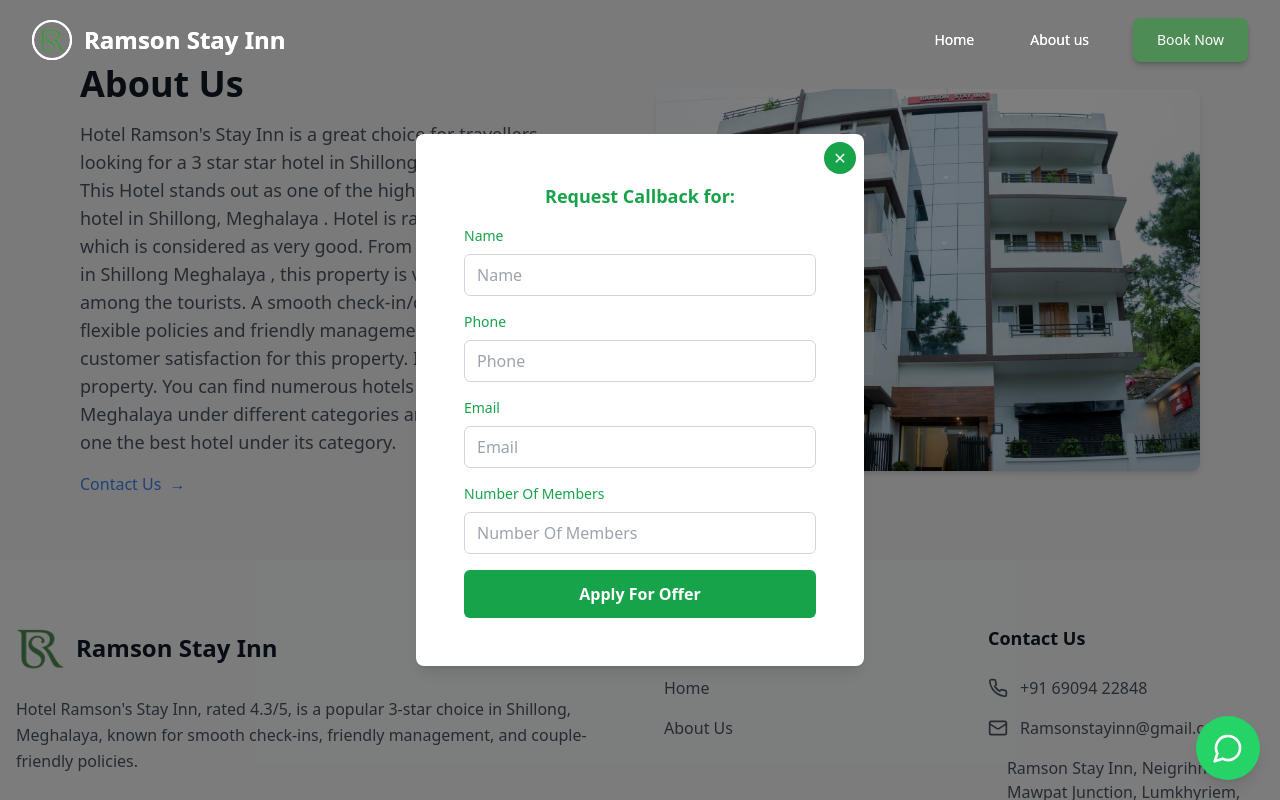
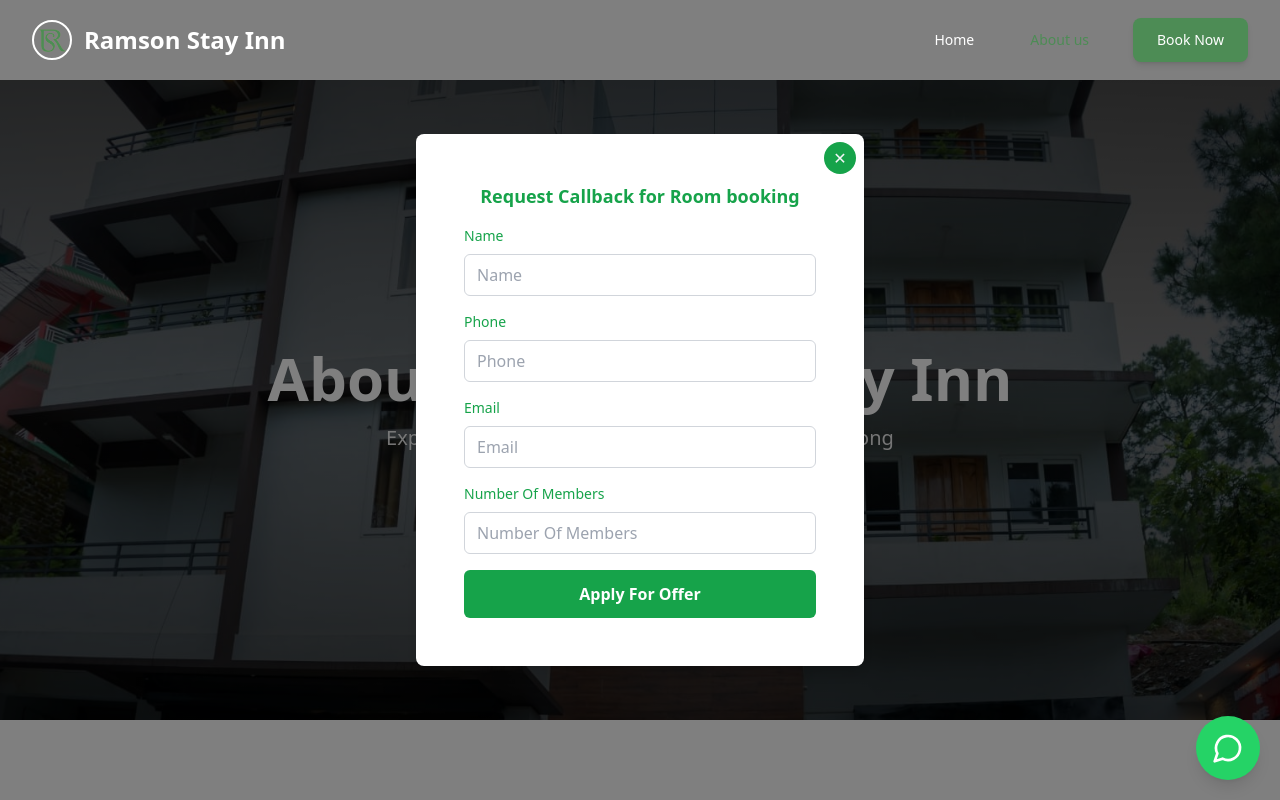
Before and after one commit to jat3in/ramsun-hotel, a React (Vite) app: page /aboutUs in a window 1280 px wide. Shown: the top 800 px of the page. Built offline with nearby package versions, Linux system fonts and the light colour scheme.

Commit message:
improvements

```diff
--- a/src/Pages/AboutUs.jsx
+++ b/src/Pages/AboutUs.jsx
@@ -1,54 +1,180 @@
 import React from "react";
-import Navbar from "../components/layout/Navbar";
-import Footer from "../components/layout/Footer";
+import { Link } from "react-router-dom";
+import { Phone, Mail, MapPin, Award, Users, Clock } from "lucide-react";
 
 const AboutUs = () => {
+  const features = [
+    {
+      icon: <Award className="w-8 h-8 text-primary" />,
+      title: "Premium Experience",
+      description: "Rated 4.3/5 by our valued guests",
+    },
+    {
+      icon: <Users className="w-8 h-8 text-primary" />,
+      title: "Couple Friendly",
+      description: "Perfect destination for couples",
+    },
+    {
+      icon: <Clock className="w-8 h-8 text-primary" />,
+      title: "Flexible Policies",
+      description: "Smooth check-in/check-out process",
+    },
+  ];
+
   return (
-    <div>
-      <Navbar />
-      <section class=" bg-neutral-100">
-        <div class="container mx-auto py-16 px-6 sm:px-8 lg:px-20 ">
-          <div class="grid grid-cols-1 lg:grid-cols-2 items-center gap-8">
-            <div class="max-w-lg">
-              <h2 class="text-3xl font-extrabold text-gray-900 sm:text-4xl">
-                About Us
+    <main className="pt-20">
+      {/* Hero Section */}
+      <section className="relative md:min-h-[60vh] lg:h-[80vh] overflow-hidden">
+        {/* Background Image */}
+        <img
+          src="image (77).jpeg"
+          alt="Hotel Exterior"
+          className="w-full h-full object-cover scale-105 hover:scale-100 transition-transform duration-700"
+        />
+
+        {/* Gradient Overlays */}
+        <div className="absolute inset-0 bg-gradient-to-b from-black/70 via-black/50 to-black/70" />
+
+        {/* Content Container */}
+        <div className="absolute inset-0 flex flex-col items-center justify-center px-4 sm:px-6 lg:px-8">
+          <div className="text-center space-y-4 max-w-3xl mx-auto">
+            <h1 className="text-3xl md:text-5xl lg:text-6xl font-bold text-white leading-tight">
+              About Ramson's Stay Inn
+            </h1>
+            <p className="text-lg md:text-xl text-white/90 max-w-2xl mx-auto">
+              Experience luxury and comfort in the heart of Shillong
+            </p>
+          </div>
+        </div>
+      </section>
+
+      {/* Main Content */}
+      <section className="py-20 bg-white">
+        <div className="container mx-auto px-6">
+          <div className="grid grid-cols-1 lg:grid-cols-2 gap-16 items-center">
+            <div>
+              <h2 className="text-4xl font-bold text-gray-900 mb-6">
+                Welcome to Luxury & Comfort
               </h2>
-              <p class="mt-4 text-gray-600 text-lg">
-                Hotel Ramson's Stay Inn is a great choice for travellers looking
-                for a 3 star star hotel in Shillong, Meghalaya 793019. This
-                Hotel stands out as one of the highly recommended hotel in
-                Shillong, Meghalaya . Hotel is rated 4.3 out of 5, which is
-                considered as very good. From all the 3 Star hotels in Shillong
-                Meghalaya , this property is very much popular among the
-                tourists. A smooth check-in/check-out process, flexible policies
-                and friendly management garner great customer satisfaction for
-                this property. It is a couple-friendly property. You can find
-                numerous hotels in Shillong, Meghalaya under different
-                categories and this property is one the best hotel under its
-                category.
+              <p className="text-gray-600 text-lg leading-relaxed mb-8">
+                Hotel Ramson's Stay Inn stands as a premier 3-star accommodation
+                in Shillong, Meghalaya. Our commitment to excellence has earned
+                us a stellar 4.3/5 rating, making us one of the most recommended
+                hotels in the region. We pride ourselves on delivering
+                exceptional service, comfortable stays, and memorable
+                experiences for all our guests.
               </p>
-              <div class="mt-4">
-                <a
-                  href="#"
-                  class="text-blue-500 hover:text-blue-600 font-medium"
-                >
-                  Contact Us
-                  <span class="ml-2">&#8594;</span>
-                </a>
+              <div className="grid grid-cols-1 md:grid-cols-3 gap-8">
+                {features.map((feature, index) => (
+                  <div
+                    key={index}
+                    className="group relative overflow-hidden text-center p-8 bg-white rounded-xl border border-gray-100
+      hover:shadow-2xl hover:-translate-y-1 transition-all duration-300"
+                  >
+                    {/* Decorative Background Element */}
+                    <div
+                      className="absolute top-0 left-0 w-full h-1 bg-primary transform origin-left scale-x-0
+        group-hover:scale-x-100 transition-transform duration-300"
+                    />
+
+                    {/* Icon Container */}
+                    <div
+                      className="relative inline-flex p-3 rounded-full bg-primary/5 group-hover:bg-primary/10
+        transition-colors duration-300"
+                    >
+                      {feature.icon}
+                    </div>
+
+                    {/* Content */}
+                    <h3
+                      className="text-xl font-bold mt-6 mb-3 text-gray-900 group-hover:text-primary
+        transition-colors duration-300"
+                    >
+                      {feature.title}
+                    </h3>
+
+                    <p className="text-gray-600 leading-relaxed">
+                      {feature.description}
+                    </p>
+
+                    {/* Optional Hover Indicator */}
+                    <div className="mt-6 opacity-0 group-hover:opacity-100 transition-opacity duration-300">
+                      <span className="inline-flex items-center text-primary font-medium">
+                        Learn More
+                        <svg
+                          className="w-4 h-4 ml-2"
+                          fill="none"
+                          stroke="currentColor"
+                          viewBox="0 0 24 24"
+                        >
+                          <path
+                            strokeLinecap="round"
+                            strokeLinejoin="round"
+                            strokeWidth="2"
+                            d="M9 5l7 7-7 7"
+                          />
+                        </svg>
+                      </span>
+                    </div>
+                  </div>
+                ))}
               </div>
+              {/*  */}
             </div>
-            <div class="mt-12 md:mt-0">
+            <div className="space-y-6">
               <img
-                src="image (77).jpeg"
-                alt="About Us Image"
-                class="object-cover rounded-lg shadow-md"
+                src="image (56).jpeg"
+                alt="Hotel Interior"
+                className="rounded-lg shadow-lg w-full h-[400px] object-cover"
               />
+              <div className="grid grid-cols-2 gap-6">
+                <img
+                  src="image (3).jpeg"
+                  alt="Hotel Amenity"
+                  className="rounded-lg shadow-lg h-48 w-full object-cover"
+                />
+                <img
+                  src="image (5).jpeg"
+                  alt="Hotel Room"
+                  className="rounded-lg shadow-lg h-48 w-full object-cover"
+                />
+              </div>
             </div>
           </div>
         </div>
       </section>
-      <Footer />
-    </div>
+
+      {/* Contact Section */}
+      <section className="bg-gray-50 py-20">
+        <div className="container mx-auto px-6">
+          <div className="text-center mb-12">
+            <h2 className="text-3xl font-bold text-gray-900">Get in Touch</h2>
+            <p className="text-gray-600 mt-4">
+              We're here to assist you with your booking and inquiries
+            </p>
+          </div>
+          <div className="grid grid-cols-1 md:grid-cols-3 gap-8 max-w-4xl mx-auto">
+            <div className="flex flex-col items-center p-6 bg-white rounded-lg shadow-sm">
+              <Phone className="w-10 h-10 text-primary mb-4" />
+              <h3 className="text-lg font-semibold mb-2">Phone</h3>
+              <p className="text-gray-600">+91 69094 22848</p>
+            </div>
+            <div className="flex flex-col items-center p-6 bg-white rounded-lg shadow-sm">
+              <Mail className="w-10 h-10 text-primary mb-4" />
+              <h3 className="text-lg font-semibold mb-2">Email</h3>
+              <p className="text-gray-600">info@ramsonstayinn.com</p>
+            </div>
+            <div className="flex flex-col items-center p-6 bg-white rounded-lg shadow-sm">
+              <MapPin className="w-10 h-10 text-primary mb-4" />
+              <h3 className="text-lg font-semibold mb-2">Location</h3>
+              <p className="text-gray-600">
+                Neigrihms-Mawpat Junction, Shillong
+              </p>
+            </div>
+          </div>
+        </div>
+      </section>
+    </main>
   );
 };
 
--- a/src/components/SignUpForm.jsx
+++ b/src/components/SignUpForm.jsx
@@ -41,7 +41,7 @@
     <form onSubmit={handleSubmit} className="space-y-4 p-4 bg-white rounded-lg">
       {/* Heading */}
       <h2 className="text-center text-lg font-semibold text-green-600 mb-4">
-        Request Callback for: {selectedPackage?.packageName}
+        Request Callback for Room booking
       </h2>
 
       {/* Input Fields */}
--- a/src/components/layout/Navbar.jsx
+++ b/src/components/layout/Navbar.jsx
@@ -48,14 +48,17 @@
     key={item.href}
     to={item.href}
     className={`px-3 py-2 rounded-md text-sm font-medium transition-all duration-300 ${
-                  isScrolled
-                    ? 'text-gray-600 hover:text-primary'
-                    : 'text-white hover:text-primary'
-                } ${location.pathname === item.href ? 'text-primary' : ''}`}
+      location.pathname === item.href
+        ? 'text-primary'
+        : (!isScrolled && !isMenuOpen)
+          ? 'text-white hover:text-primary'
+          : 'text-gray-600 hover:text-primary'
+    }`}
   >
     {item.title}
   </Link>
 ))}
+
             <Link
               to="/book"
               className="bg-primary text-white px-6 py-3 rounded-lg text-sm font-medium hover:bg-primary/90 transition-all duration-300 shadow-md hover:shadow-lg transform hover:-translate-y-0.5"
```
Also changed, not shown: src/App.jsx (+49 -1 lines). Lines whose indentation alone changed are shown as unchanged.
